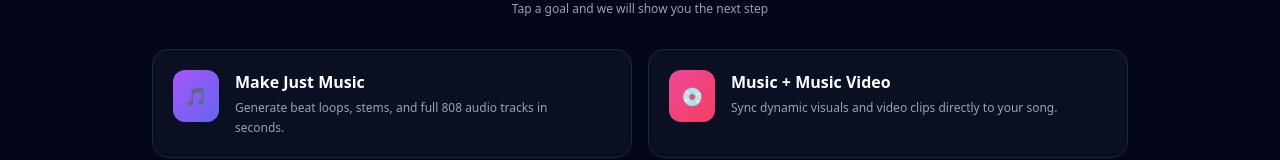
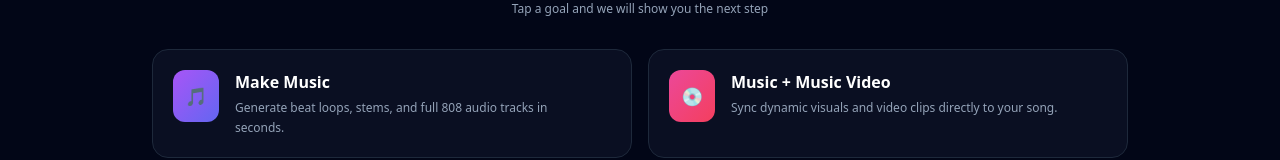
Before and after one commit to regbarrett3-netizen/cine-studio, a React (Vite) app: page / in a window 1280 px wide. Shown: the part 458-618 px from the top of the page. Built offline with nearby package versions, Linux system fonts and the light colour scheme.

Commit message:
Update App.tsx

```diff
--- a/src/App.tsx
+++ b/src/App.tsx
@@ -5,13 +5,13 @@ import Workspace from './Workspace';
 export default function App() {
   const [selectedGoal, setSelectedGoal] = useState<string | null>(null);
   const [showWorkspace, setShowWorkspace] = useState(false);
-if (showWorkspace) return <Workspace mode={selectedGoal ?? 'custom'} modeLabel={({ music: 'Make Just Music', 'music-video': 'Music + Music Video', 'movie-sfx': 'Movie + Sound Effects', 'full-movie': 'Movie + SFX + Soundtrack' } as Record<string, string>)[selectedGoal ?? ''] || 'Custom Project'} onBack={() => setShowWorkspace(false)} />;
+if (showWorkspace) return <Workspace mode={selectedGoal ?? 'custom'} modeLabel={({ music: 'Make Music', 'music-video': 'Music + Music Video', 'movie-sfx': 'Movie + Sound Effects', 'full-movie': 'Movie + SFX + Soundtrack' } as Record<string, string>)[selectedGoal ?? ''] || 'Custom Project'} onBack={() => setShowWorkspace(false)} />;
 
 
   const projectGoals = [
     {
       id: 'music',
-      title: 'Make Just Music',
+      title: 'Make Music',
       desc: 'Generate beat loops, stems, and full 808 audio tracks in seconds.',
       color: 'from-purple-500 to-indigo-500'
     },
```
